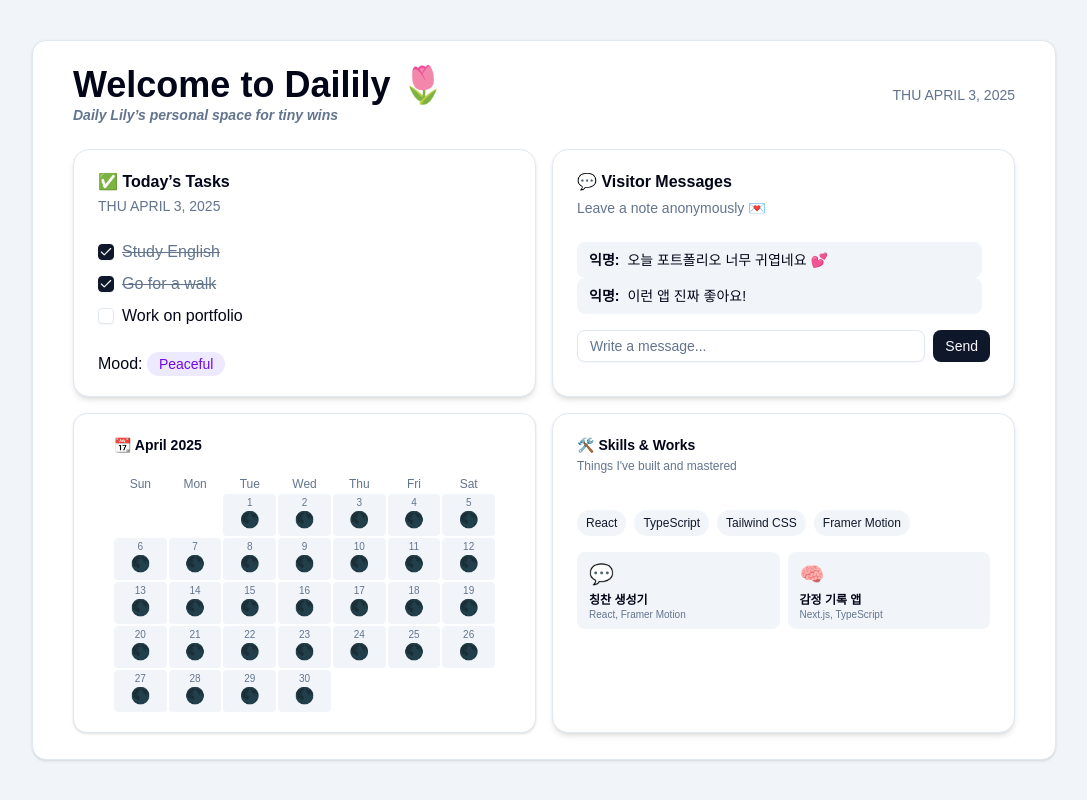
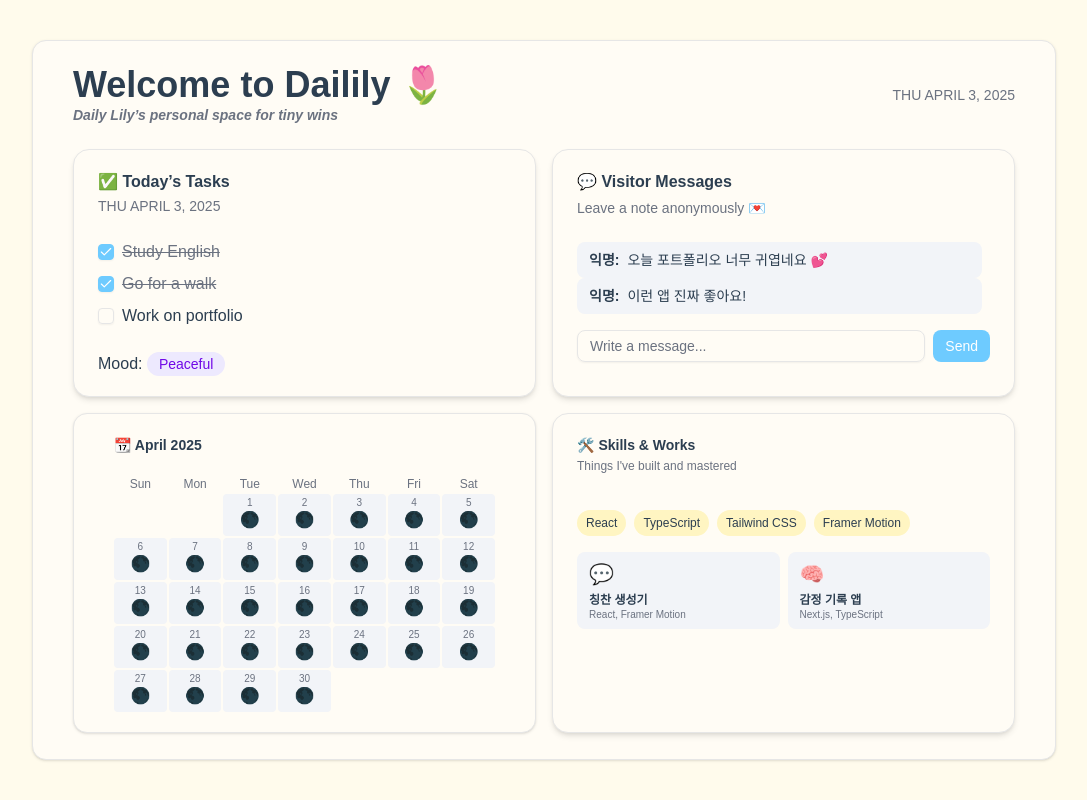
Before and after one commit to devlilygo/devlilygo.github.io, a Next.js app: page / in a window 1280 px wide. Shown: the whole page, without its empty margins (96-1183 px from the left). Built offline with nearby package versions, Linux system fonts and the light colour scheme.

Commit message:
style: theme color changed - style: theme color changed

```diff
--- a/src/app/globals.css
+++ b/src/app/globals.css
@@ -67,71 +67,86 @@ textarea {
 
 :root {
   --radius: 0.625rem;
-  --background: oklch(1 0 0);
-  --foreground: oklch(0.129 0.042 264.695);
-  --card: oklch(1 0 0);
-  --card-foreground: oklch(0.129 0.042 264.695);
-  --popover: oklch(1 0 0);
-  --popover-foreground: oklch(0.129 0.042 264.695);
-  --primary: oklch(0.208 0.042 265.755);
-  --primary-foreground: oklch(0.984 0.003 247.858);
-  --secondary: oklch(0.968 0.007 247.896);
-  --secondary-foreground: oklch(0.208 0.042 265.755);
-  --muted: oklch(0.968 0.007 247.896);
-  --muted-foreground: oklch(0.554 0.046 257.417);
-  --accent: oklch(0.968 0.007 247.896);
-  --accent-foreground: oklch(0.208 0.042 265.755);
-  --destructive: oklch(0.577 0.245 27.325);
-  --border: oklch(0.929 0.013 255.508);
-  --input: oklch(0.929 0.013 255.508);
-  --ring: oklch(0.704 0.04 256.788);
-  --chart-1: oklch(0.646 0.222 41.116);
-  --chart-2: oklch(0.6 0.118 184.704);
-  --chart-3: oklch(0.398 0.07 227.392);
-  --chart-4: oklch(0.828 0.189 84.429);
-  --chart-5: oklch(0.769 0.188 70.08);
-  --sidebar: oklch(0.984 0.003 247.858);
-  --sidebar-foreground: oklch(0.129 0.042 264.695);
-  --sidebar-primary: oklch(0.208 0.042 265.755);
-  --sidebar-primary-foreground: oklch(0.984 0.003 247.858);
-  --sidebar-accent: oklch(0.968 0.007 247.896);
-  --sidebar-accent-foreground: oklch(0.208 0.042 265.755);
-  --sidebar-border: oklch(0.929 0.013 255.508);
-  --sidebar-ring: oklch(0.704 0.04 256.788);
+
+  --foreground: #2c3e50;
+  --card: #fffcf5;
+  --card-foreground: #2c3e50;
+  --popover: #ffffff;
+  --popover-foreground: #2c3e50;
+
+  --primary: #6ecbff;
+  --primary-foreground: #ffffff;
+
+  --secondary: #fff5c2;
+  --secondary-foreground: #2c3e50;
+
+  --muted: #f2f4f8;
+  --muted-foreground: #6b7280;
+
+  --accent: #ffe59d;
+  --accent-foreground: #318ce7;
+
+  --destructive: #ffa5a5;
+
+  --border: #e6e6e6;
+  --input: #e6e6e6;
+  --ring: #6ecbff;
+
+  --chart-1: #ffe59d;
+  --chart-2: #b7e5ff;
+  --chart-3: #c7d2fe;
+  --chart-4: #fff9c4;
+  --chart-5: #ffd6d6;
+
+  --sidebar: #fffbea;
+  --sidebar-foreground: #2c3e50;
+  --sidebar-primary: #6ecbff;
+  --sidebar-primary-foreground: #ffffff;
+  --sidebar-accent: #fff1b6;
+  --sidebar-accent-foreground: #318ce7;
+  --sidebar-border: #e6e6e6;
+  --sidebar-ring: #6ecbff;
 }
 
 .dark {
-  --background: oklch(0.129 0.042 264.695);
-  --foreground: oklch(0.984 0.003 247.858);
-  --card: oklch(0.208 0.042 265.755);
-  --card-foreground: oklch(0.984 0.003 247.858);
-  --popover: oklch(0.208 0.042 265.755);
-  --popover-foreground: oklch(0.984 0.003 247.858);
-  --primary: oklch(0.929 0.013 255.508);
-  --primary-foreground: oklch(0.208 0.042 265.755);
-  --secondary: oklch(0.279 0.041 260.031);
-  --secondary-foreground: oklch(0.984 0.003 247.858);
-  --muted: oklch(0.279 0.041 260.031);
-  --muted-foreground: oklch(0.704 0.04 256.788);
-  --accent: oklch(0.279 0.041 260.031);
-  --accent-foreground: oklch(0.984 0.003 247.858);
-  --destructive: oklch(0.704 0.191 22.216);
-  --border: oklch(1 0 0 / 10%);
-  --input: oklch(1 0 0 / 15%);
-  --ring: oklch(0.551 0.027 264.364);
-  --chart-1: oklch(0.488 0.243 264.376);
-  --chart-2: oklch(0.696 0.17 162.48);
-  --chart-3: oklch(0.769 0.188 70.08);
-  --chart-4: oklch(0.627 0.265 303.9);
-  --chart-5: oklch(0.645 0.246 16.439);
-  --sidebar: oklch(0.208 0.042 265.755);
-  --sidebar-foreground: oklch(0.984 0.003 247.858);
-  --sidebar-primary: oklch(0.488 0.243 264.376);
-  --sidebar-primary-foreground: oklch(0.984 0.003 247.858);
-  --sidebar-accent: oklch(0.279 0.041 260.031);
-  --sidebar-accent-foreground: oklch(0.984 0.003 247.858);
-  --sidebar-border: oklch(1 0 0 / 10%);
-  --sidebar-ring: oklch(0.551 0.027 264.364);
+  --foreground: #e6edf3;
+  --card: #1e1f22;
+  --card-foreground: #e6edf3;
+  --popover: #1e1f22;
+  --popover-foreground: #e6edf3;
+
+  --primary: #6ecbff;
+  --primary-foreground: #0c1a24;
+
+  --secondary: #3a3b3f;
+  --secondary-foreground: #fdf6d8;
+
+  --muted: #2e2f32;
+  --muted-foreground: #aeb5bf;
+
+  --accent: #3a3b3f;
+  --accent-foreground: #fbe48a;
+
+  --destructive: #ffbdbd;
+
+  --border: #3a3b3f;
+  --input: #3a3b3f;
+  --ring: #6ecbff;
+
+  --chart-1: #ffc46d;
+  --chart-2: #88d8d8;
+  --chart-3: #b7bfea;
+  --chart-4: #f5e28c;
+  --chart-5: #f5b7b1;
+
+  --sidebar: #1a1b1e;
+  --sidebar-foreground: #e6edf3;
+  --sidebar-primary: #6ecbff;
+  --sidebar-primary-foreground: #0c1a24;
+  --sidebar-accent: #393a3d;
+  --sidebar-accent-foreground: #fbe48a;
+  --sidebar-border: #3a3b3f;
+  --sidebar-ring: #6ecbff;
 }
 
 @layer base {
--- a/src/components/templates/HomeTemplate.tsx
+++ b/src/components/templates/HomeTemplate.tsx
@@ -22,7 +22,7 @@ const styles = {
     "w-full",
     "items-center",
     "justify-center",
-    "bg-muted"
+    "bg-[#FFFBEC]"
   ),
   cardContainer: classNames("w-[1024px]", "h-[720px]", "mx-auto", "px-4"),
   cardHeader: classNames("flex", "justify-between", "items-center"),
```
